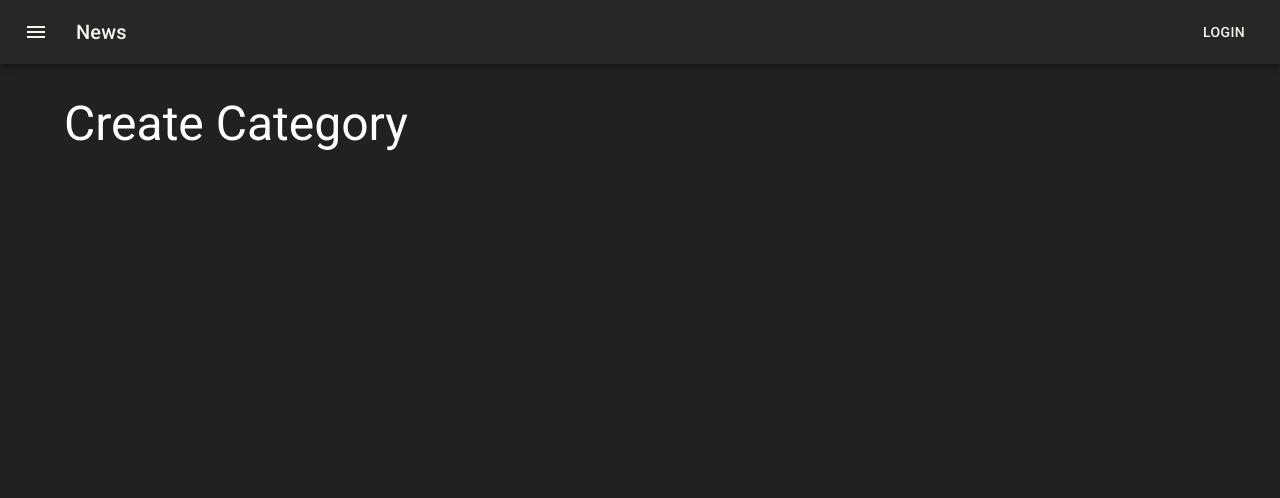
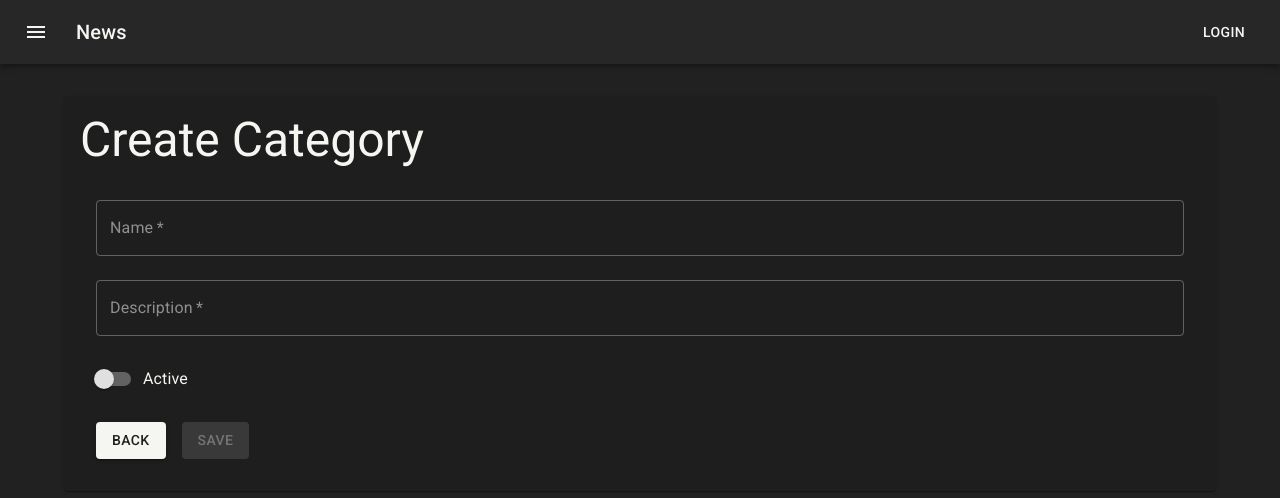
Before and after one commit to LeandroSousaCastro/front-end-admin-videos-react, a React (Create React App) app: page /categories/create in a window 1280 px wide. Shown: the top 498 px of the page. Built offline with nearby package versions, Linux system fonts and the light colour scheme.

Commit message:
feat(components): :sparkles: Componentiza o formulário de criação e atualização de categorias

```diff
--- a/src/features/categories/CreateCategory.tsx
+++ b/src/features/categories/CreateCategory.tsx
@@ -1,9 +1,41 @@
-import { Box, Typography } from "@mui/material";
+import { Box, Paper, Typography } from "@mui/material";
+import { useState } from "react";
+import { Category } from "./categorySlice";
+import { CategoryForm } from "./components/CategoryForm";
 
-export const CreateCategory = () => (
+export const CreateCategory = () => {
+  const [isDisabled, setIsDisabled] = useState(true);
+  const [category, setCategory] = useState<Category>({
+    id: "",
+    name: "",
+    description: "",
+    is_active: false,
+    deleted_at: null,
+    created_at: "",
+    updated_at: "",
+  });
+  const handleChange = () => {};
+  const handleToggle = () => {};
+
+  return (
     <Box>
+      <Paper>
+        <Box p={2}>
+          <Box mb={2}>
             <Typography variant="h3" component="h1">
               Create Category
             </Typography>
           </Box>
+          <CategoryForm
+            category={category}
+            isDisabled={isDisabled}
+            isLoading={false}
+            onSubmit={() => {}}
+            handleChange={handleChange}
+            handleToggle={handleToggle}
+          />
+        </Box>
+      </Paper>
+    </Box>
   );
+};
--- a/src/features/categories/EditCategory.tsx
+++ b/src/features/categories/EditCategory.tsx
@@ -1,9 +1,36 @@
-import { Box, Typography } from "@mui/material";
+import { Box, Paper, Typography } from "@mui/material";
+import { useState } from "react";
+import { useParams } from "react-router-dom";
+import { useAppSelector } from "../../app/hooks";
+import { selectCategoryById } from "./categorySlice";
+import { CategoryForm } from "./components/CategoryForm";
 
-export const EditCategory = () => (
+export const EditCategory = () => {
+  const id = useParams().id || "";
+  const category = useAppSelector((state) => selectCategoryById(state, id));
+  const [isDisabled, setIsDisabled] = useState(true);
+  const handleChange = () => {};
+  const handleToggle = () => {};
+
+  return (
     <Box>
+      <Paper>
+        <Box p={2}>
+          <Box mb={2}>
             <Typography variant="h3" component="h1">
               Edit Category
             </Typography>
           </Box>
+        </Box>
+        <CategoryForm
+          category={category}
+          isDisabled={isDisabled}
+          isLoading={false}
+          onSubmit={() => {}}
+          handleChange={handleChange}
+          handleToggle={handleToggle}
+        />
+      </Paper>
+    </Box>
   );
+};
--- a/src/features/categories/ListCategory.tsx
+++ b/src/features/categories/ListCategory.tsx
@@ -23,7 +23,12 @@
   }));
 
   const columns: GridColDef[] = [
-    { field: "name", headerName: "Name", flex: 1 },
+    {
+      field: "name",
+      headerName: "Name",
+      flex: 1,
+      renderCell: renderNameCell,
+    },
     { field: "description", headerName: "Description", flex: 1 },
     {
       field: "is_active",
@@ -49,7 +54,7 @@
     );
   }
 
-  function renderActionsCell(params: GridRenderCellParams) {
+  function renderActionsCell(rowData: GridRenderCellParams) {
     return (
       <IconButton
         color="secondary"
@@ -61,6 +66,24 @@
     );
   }
 
+  function renderNameCell(rowData: GridRenderCellParams) {
+    return (
+      <Link
+        style={{ textDecoration: "none" }}
+        to={`/categories/edit/${rowData.id}`}
+      >
+        <Typography color="primary">{rowData.value}</Typography>
+      </Link>
+    );
+  }
+
+  const componentsProps = {
+    toolbar: {
+      showQuickFilter: true,
+      quickFilterProps: { debounceMs: 500 },
+    },
+  };
+
   return (
     <Box maxWidth="lg" sx={{ mt: 4, mb: 4 }}>
       <Box display="flex" justifyContent="flex-end">
@@ -68,22 +91,17 @@
           variant="contained"
           color="secondary"
           component={Link}
-          to="/categories/new"
+          to="/categories/create"
           style={{ marginBottom: "1rem" }}
         >
           New Category
         </Button>
       </Box>
       <Typography variant="h3" component="h1">
-        <Box style={{ height: 300, width: "100%" }}>
+        <Box style={{ display: "flex", height: 600 }}>
           <DataGrid
             components={{ Toolbar: GridToolbar }}
-            componentsProps={{
-              toolbar: {
-                showQuickFilter: true,
-                quickFilterProps: { debounceMs: 500 },
-              },
-            }}
+            componentsProps={componentsProps}
             disableColumnSelector={true}
             disableColumnFilter={true}
             disableDensitySelector={true}
--- a/src/features/categories/categorySlice.ts
+++ b/src/features/categories/categorySlice.ts
@@ -1,7 +1,7 @@
 import { createSlice } from "@reduxjs/toolkit";
 import { RootState } from "../../app/store";
 
-interface Category {
+export interface Category {
   id: string;
   name: string;
   description: null | string;
@@ -52,6 +52,19 @@
 
 // Selectors
 export const selectCategories = (state: RootState) => state.categories;
-// export const selectCategoriesLoading = (state: RootState) => state.categories.categories.loading;
+export const selectCategoryById = (state: RootState, id: string) => {
+  const category = state.categories.find((category) => category.id === id);
+  return (
+    category || {
+      id: "",
+      name: "",
+      description: "",
+      is_active: false,
+      deleted_at: null,
+      created_at: "",
+      updated_at: "",
+    }
+  );
+};
 
 export default categoriesSlice.reducer;
--- /dev/null
+++ b/src/features/categories/components/CategoryForm.tsx
@@ -0,0 +1,96 @@
+import {
+  Box,
+  Button,
+  FormControl,
+  FormControlLabel,
+  FormGroup,
+  Grid,
+  Switch,
+  TextField,
+} from "@mui/material";
+import { Link } from "react-router-dom";
+import { Category } from "../categorySlice";
+
+type Props = {
+  category: Category;
+  isDisabled?: boolean;
+  isLoading?: boolean;
+  onSubmit: (e: React.FormEvent<HTMLFormElement>) => void;
+  handleChange: (e: React.ChangeEvent<HTMLInputElement>) => void;
+  handleToggle: (e: React.ChangeEvent<HTMLInputElement>) => void;
+};
+
+export function CategoryForm({
+  category,
+  isDisabled = false,
+  isLoading = false,
+  onSubmit,
+  handleChange,
+  handleToggle,
+}: Props) {
+  return (
+    <Box p={2}>
+      <form>
+        <Grid container spacing={3}>
+          <Grid item xs={12}>
+            <FormControl fullWidth>
+              <TextField
+                required
+                name="name"
+                label="Name"
+                value={category.name}
+                disabled={isDisabled}
+                onChange={handleChange}
+              />
+            </FormControl>
+          </Grid>
+          <Grid item xs={12}>
+            <FormControl fullWidth>
+              <TextField
+                required
+                name="description"
+                label="Description"
+                value={category.description}
+                disabled={isDisabled}
+                onChange={handleChange}
+              />
+            </FormControl>
+          </Grid>
+          <Grid item xs={12}>
+            <FormGroup>
+              <FormControlLabel
+                control={
+                  <Switch
+                    name="is_active"
+                    color="secondary"
+                    onChange={handleToggle}
+                    checked={category.is_active}
+                    inputProps={{
+                      "aria-label": "controlled",
+                    }}
+                  />
+                }
+                label="Active"
+              />
+            </FormGroup>
+          </Grid>
+          <Grid item xs={12}>
+            <Box display="flex" gap={2}>
+              <Button variant="contained" component={Link} to="/categories">
+                Back
+              </Button>
+              <Button
+                type="submit"
+                variant="contained"
+                color="secondary"
+                disabled={isDisabled}
+              >
+                Save
+              </Button>
+            </Box>
+          </Grid>
+        </Grid>
+      </form>
+    </Box>
+  );
+}
```
Lines whose indentation alone changed are shown as unchanged.
